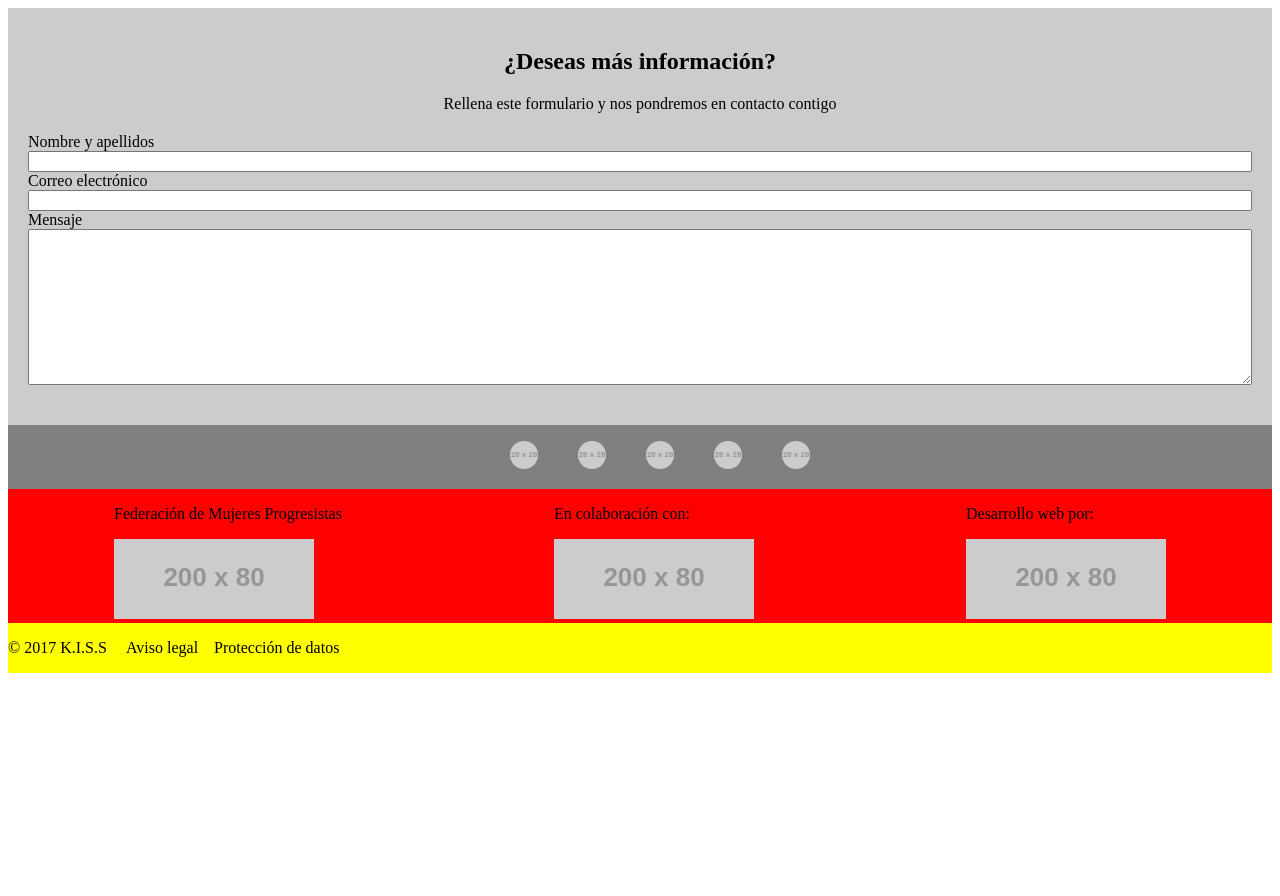
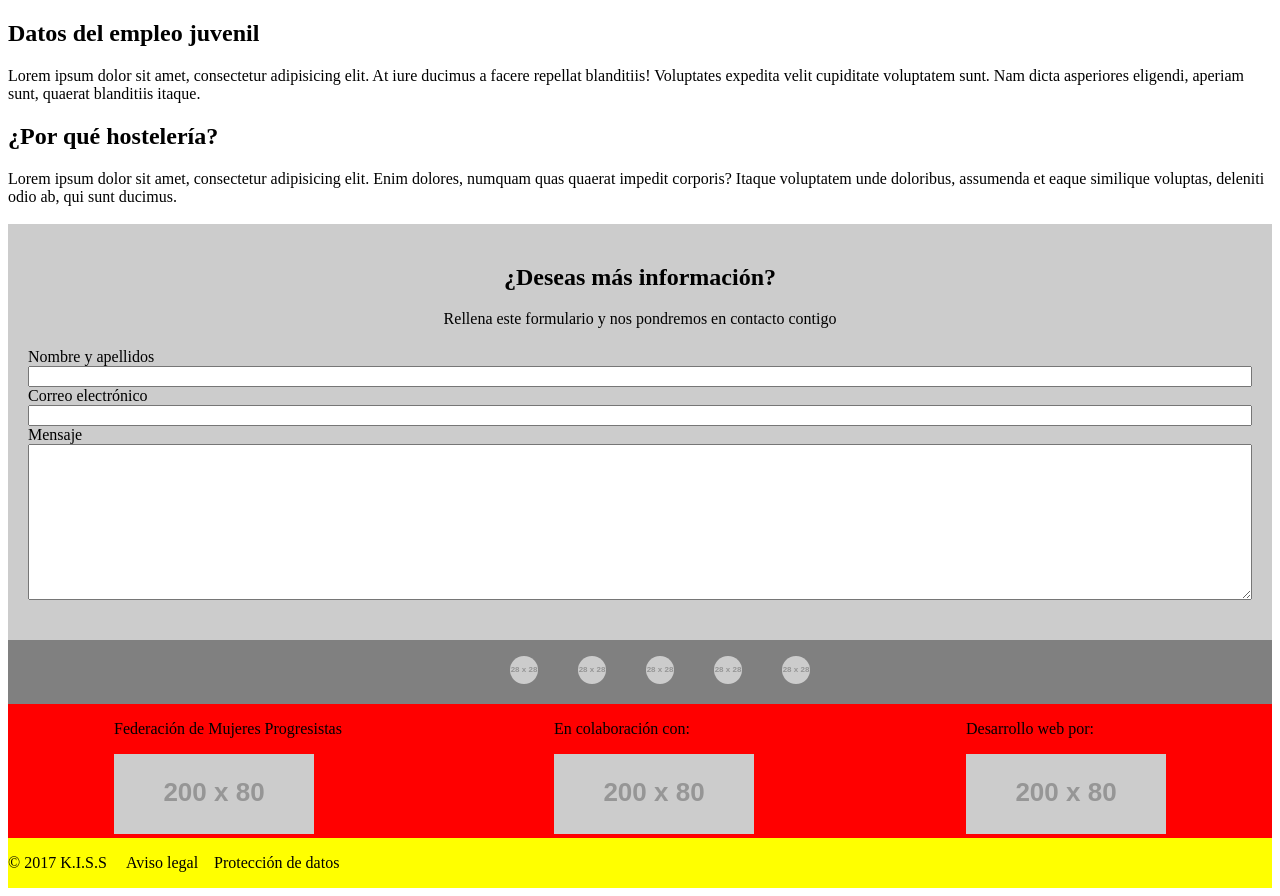
Before and after one commit to MartaAS/clarke-s3-kiss, a plain HTML site: page index.html in a window 1280 px wide. Before the commit the page ends 800 px from the top, so only its background shows below. Drawn offline with nearby package versions, Linux system fonts and the light colour scheme; files that its build step writes are made by us from their sources; placeholder pictures from the web are drawn by us.

Commit message:
structure

```diff
--- a/index.html
+++ b/index.html
@@ -7,11 +7,34 @@
  	<meta http-equiv="X-UA-Compatible" content="ie=edge">
 	<title>Proyecto Empleo Joven</title>
 <body>
-
-
-
-
-
+<section>
+	<div>
+		<div>
+			<h1>Datos del empleo juvenil</h1>
+		</div>
+		<div>
+			<p>Lorem ipsum dolor sit amet, consectetur adipisicing elit. At iure ducimus a facere repellat blanditiis! Voluptates expedita velit cupiditate voluptatem sunt. Nam dicta asperiores eligendi, aperiam sunt, quaerat blanditiis itaque.</p>
+		</div>
+	</div>
+	<div>
+		<div>
+		</div>
+		<div>
+		</div>
+	</div>
+	<div>
+		<div>
+			<h2>¿Por qué hostelería?</h2>
+		</div>
+		<div>
+			<div>Lorem ipsum dolor sit amet, consectetur adipisicing elit. Enim dolores, numquam quas quaerat impedit corporis? Itaque voluptatem unde doloribus, assumenda et eaque similique voluptas, deleniti odio ab, qui sunt ducimus.
+			</div>
+			<div>
+				<img src="" alt="">
+			</div>
+		</div>
+	</div>
+</section>
 
 <div style="padding: 20px; background: #cccccc;">
 	<h2 style="text-align: center;">¿Deseas más información?</h2>
```
